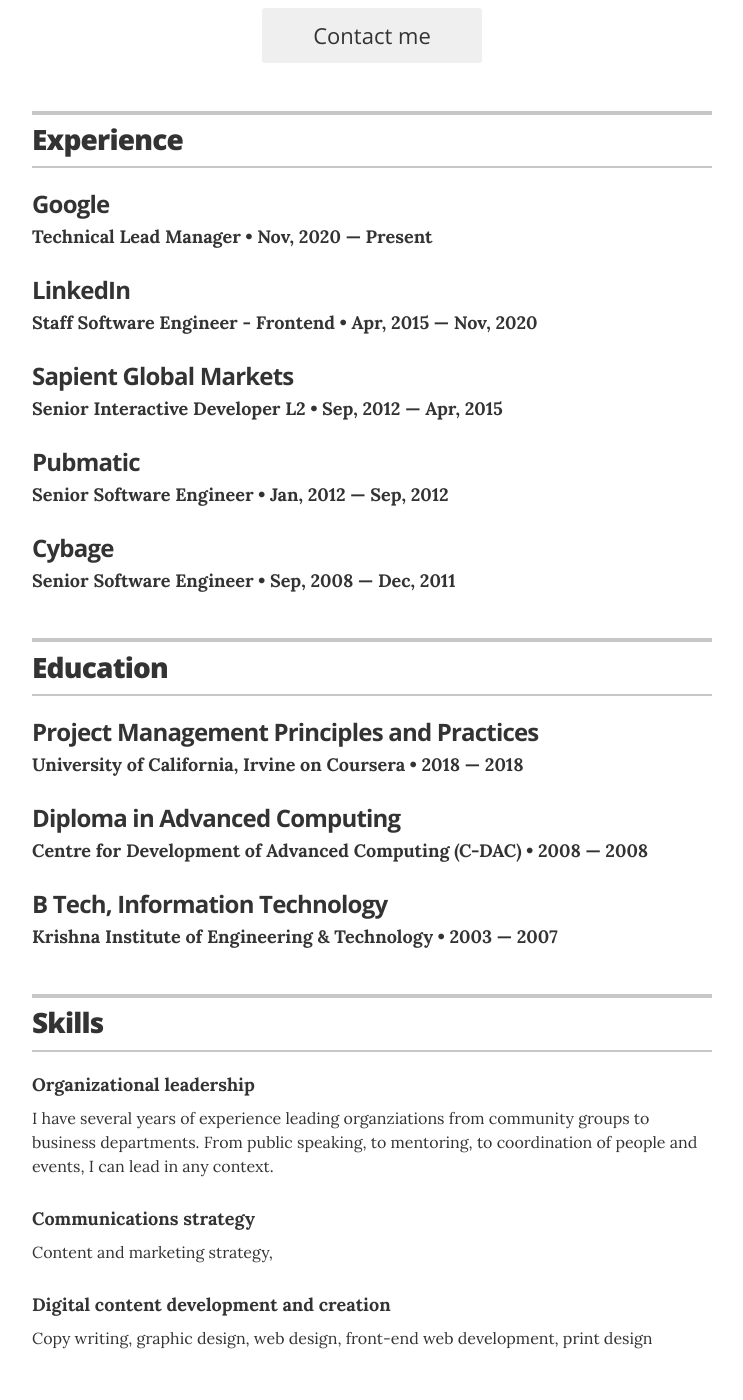
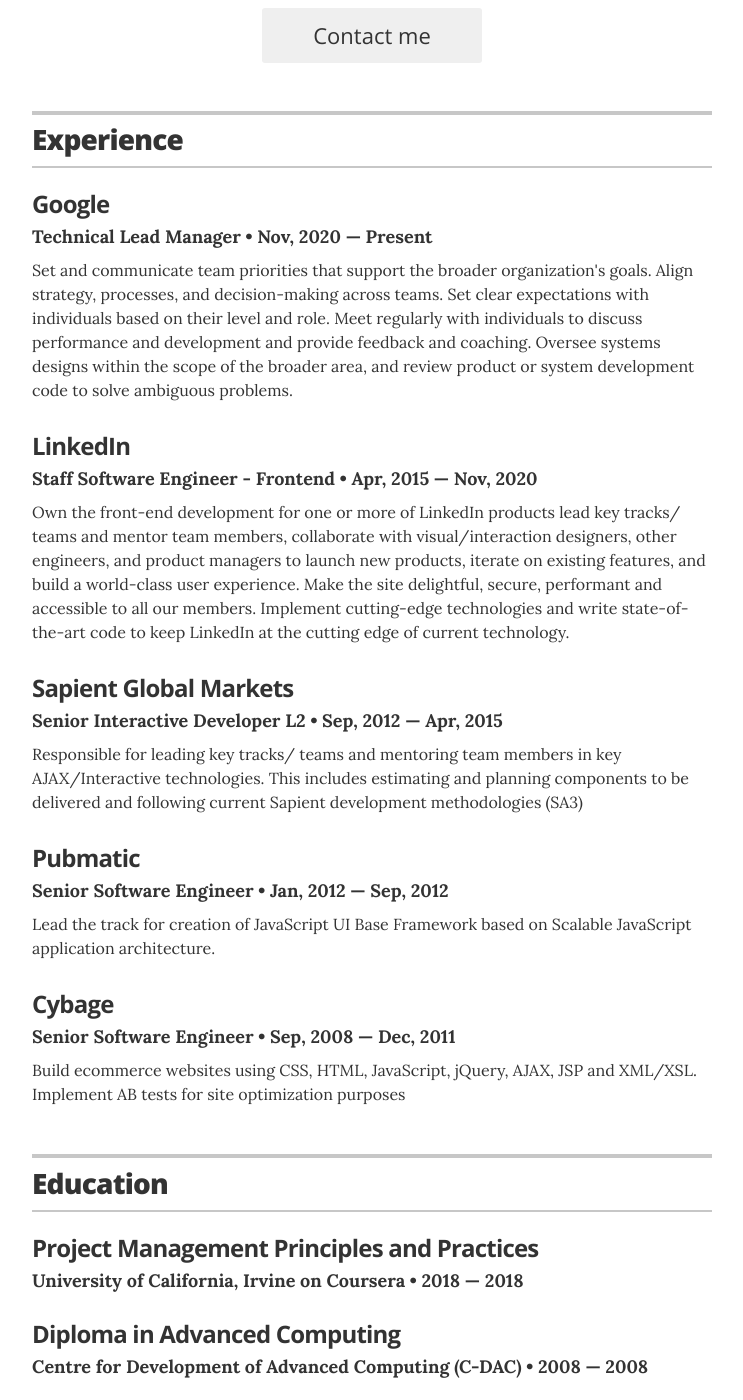
Before and after one commit to schaudhary91/schaudhary91.github.io.old, a Jekyll site: the page built from index.html, in a window 1280 px wide and 1400 px high, scrolled down 356 px. Shown: the whole window, without its empty margins (268-1011 px from the left). Built offline with Jekyll 4.4.1, drawn with Linux system fonts in a browser that asks for light colours; some of the changed text lies outside the part shown.

Commit message:
Updated Experience and Skills

```diff
--- a/_config.yml
+++ b/_config.yml
@@ -11,7 +11,7 @@
 # Resume settings
 resume_avatar:                  "true"
 resume_name:                    "Sandeep Chaudhary"
-resume_title:                   "Technical Lead Manager"
+resume_title:                   "Technical Lead Manager @ Google"
 
 # used for the contact button in _layouts/resume.html
 resume_contact_email:           "sachaudhary91@gmail.com"
--- a/_data/experience.yml
+++ b/_data/experience.yml
@@ -3,28 +3,28 @@
 - company: Google
   position: Technical Lead Manager
   duration: Nov, 2020 &mdash; Present
-  summary:
+  summary: Set and communicate team priorities that support the broader organization's goals. Align strategy, processes, and decision-making across teams. Set clear expectations with individuals based on their level and role. Meet regularly with individuals to discuss performance and development and provide feedback and coaching. Oversee systems designs within the scope of the broader area, and review product or system development code to solve ambiguous problems.
 
 # Staff Software Engineer
 - company: LinkedIn
   position: Staff Software Engineer - Frontend
   duration:  Apr, 2015 &mdash; Nov, 2020
-  summary:
+  summary: Own the front-end development for one or more of LinkedIn products lead key tracks/ teams and mentor team members, collaborate with visual/interaction designers, other engineers, and product managers to launch new products, iterate on existing features, and build a world-class user experience. Make the site delightful, secure, performant and accessible to all our members. Implement cutting-edge technologies and write state-of-the-art code to keep LinkedIn at the cutting edge of current technology.
 
 # Senior Interactive Developer L2
 - company: Sapient Global Markets
   position: Senior Interactive Developer L2
   duration:   Sep, 2012  &mdash; Apr, 2015
-  summary:
+  summary: Responsible for leading key tracks/ teams and mentoring team members in key AJAX/Interactive technologies. This includes estimating and planning components to be delivered and following current Sapient development methodologies (SA3)
 
 # Senior Software Engineer
 - company: Pubmatic
   position: Senior Software Engineer
   duration:   Jan, 2012  &mdash; Sep, 2012
-  summary:
+  summary: Lead the track for creation of JavaScript UI Base Framework based on Scalable JavaScript application architecture.
 
 # Senior Software Engineer
 - company: Cybage
   position: Senior Software Engineer
   duration:   Sep, 2008  &mdash; Dec, 2011
-  summary:
+  summary: Build ecommerce websites using CSS, HTML, JavaScript, jQuery, AJAX, JSP and XML/XSL. Implement AB tests for site optimization purposes
--- a/_data/skills.yml
+++ b/_data/skills.yml
@@ -1,12 +1,25 @@
 # Skills
-# Organizational leadership
+- skill: Project Management
+  description:
 - skill: Organizational leadership
-  description: I have several years of experience leading organziations from community groups to business departments. From public speaking, to mentoring, to coordination of people and events, I can lead in any context.
-
-# Communications strategy
-- skill: Communications strategy
-  description: Content and marketing strategy,
-
-# Digital content development and creation
-- skill: Digital content development and creation
-  description: Copy writing, graphic design, web design, front-end web development, print design
+  description:
+- skill: Agile Methodologies
+  description:
+- skill: JavaScript
+  description:
+- skill: CSS
+  description:
+- skill: HTML
+  description:
+- skill: User Interface
+  description:
+- skill: Web Applications
+  description:
+- skill: Responsive Web
+  description:
+- skill: Ember
+  description:
+- skill: Angular
+  description:
+- skill: Backbone
+  description:
```
